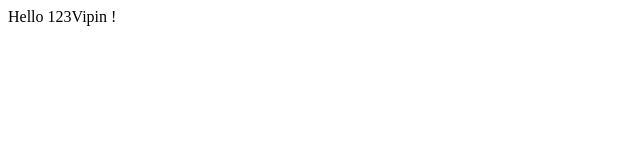
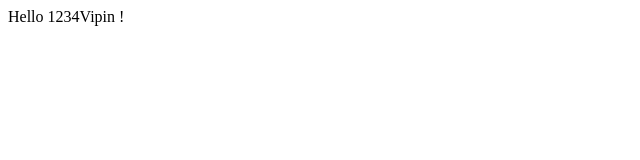
Before and after one commit to Vippuu/Hello-Word, a plain HTML site: page index.html in a window 1280 px wide. Shown: the full height of the page, 0-640 px from the left. Drawn offline with Linux system fonts and the light colour scheme.

Commit message:
Update index.html

```diff
--- a/index.html
+++ b/index.html
@@ -9,6 +9,6 @@
     </head>
 
     <body>
-        Hello 123Vipin !
+        Hello 1234Vipin !
     </body>
 </html>
```
